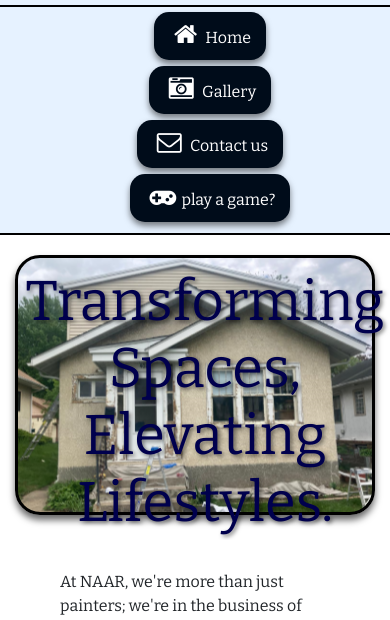
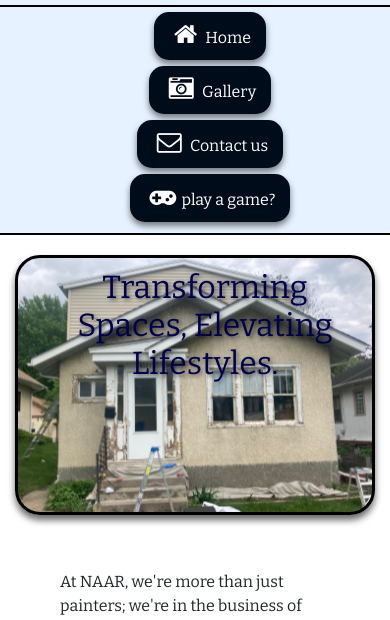
Before and after one commit to NAAR-Construction-Painting/naar, a plain HTML site: page index.html in a window 390 px wide. Shown: the part 220-840 px from the top of the page. Drawn offline with nearby package versions, Linux system fonts and the light colour scheme.

Commit message:
Add files via upload

```diff
--- a/style.css
+++ b/style.css
@@ -356,8 +356,8 @@ footer blockquote {
     background-image: url(images/alternate-headerm.png);
 
     }
-	h3{
+	.home-naar h3{
 	text-shadow: 2px 2px 4px rgba(0, 0, 0, 0.5);
 	color:#00004d;
-	font-size: 1em;
+	font-size: 2em;
 	}
```
